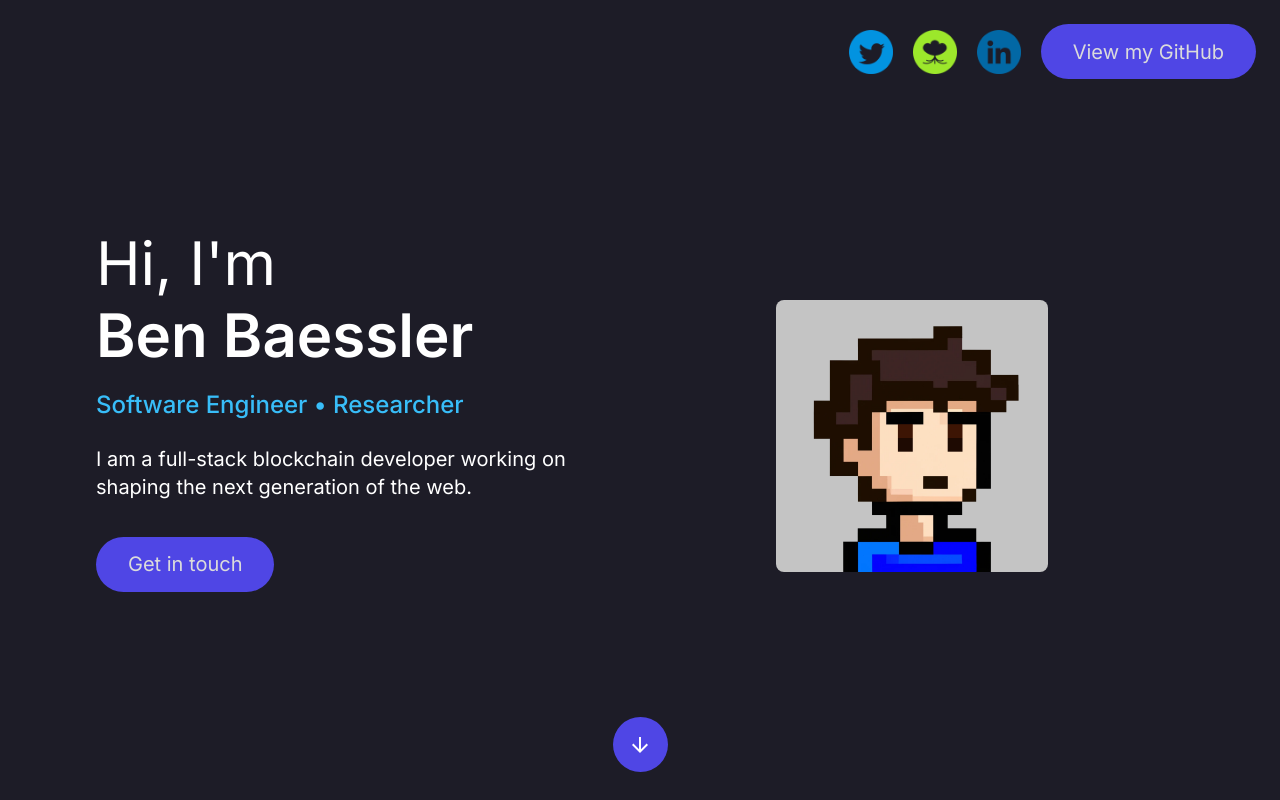
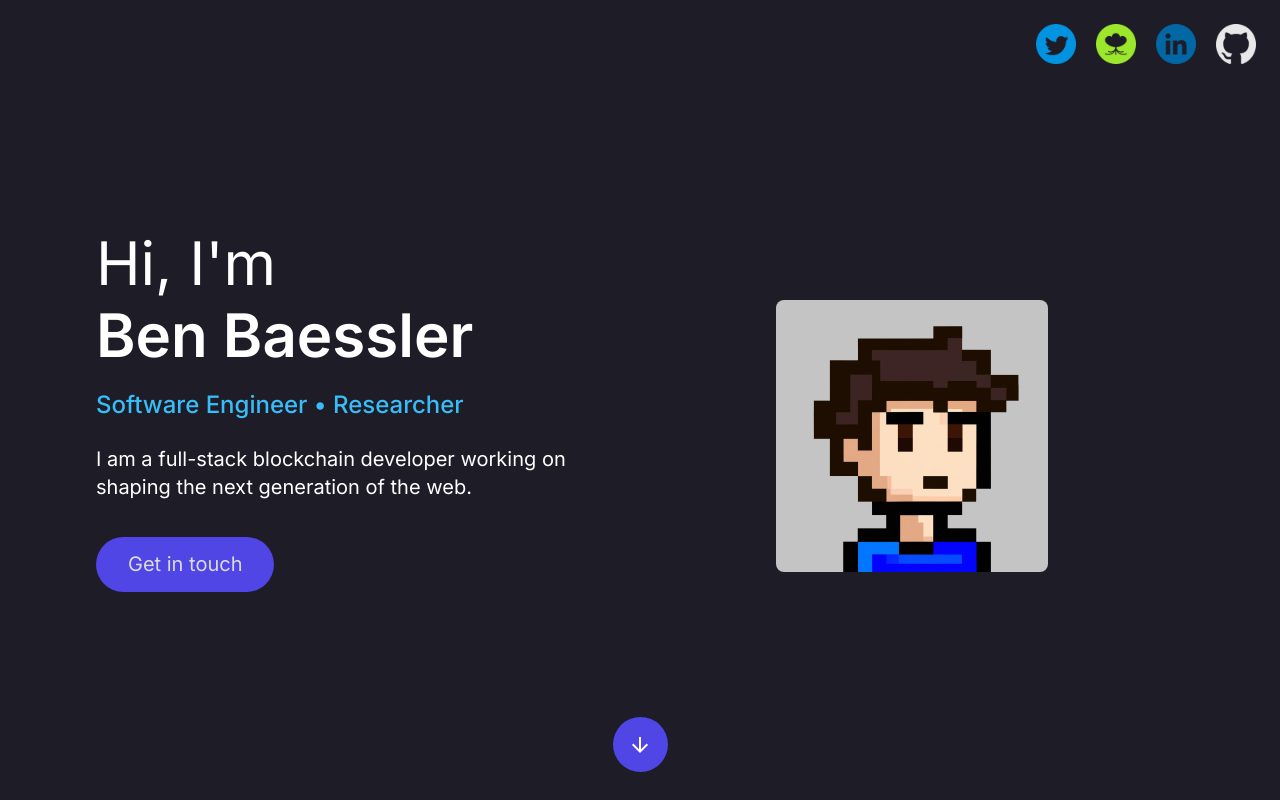
Before and after one commit to benbaessler/my-portfolio, a Next.js app: page / in a window 1280 px wide. Shown: the top 800 px of the page. Built offline with nearby package versions, Linux system fonts and the light colour scheme.

Commit message:
feat: update social links in navbar

```diff
--- a/src/components/Navbar.tsx
+++ b/src/components/Navbar.tsx
@@ -4,7 +4,7 @@ import Image from "next/image";
 import TwitterIcon from "@/assets/icons/twitter.png";
 import LensIcon from "@/assets/icons/lens.png";
 import LinkedInIcon from "@/assets/icons/linkedin.png";
-import Button from "@/components/Button";
+import GitHubIcon from "@/assets/icons/github.png";
 
 const SOCIAL_ICONS = [
   {
@@ -22,6 +22,11 @@ const SOCIAL_ICONS = [
     image: LinkedInIcon,
     link: "https://linkedin.com/in/benbaessler",
   },
+  {
+    name: "GitHub",
+    image: GitHubIcon,
+    link: "https://github.com/benbaessler",
+  },
 ];
 
 const Navbar: FC = () => {
@@ -37,13 +42,13 @@ const Navbar: FC = () => {
           <Image
             src={icon.image}
             alt={icon.name}
-            className="h-11 w-11 cursor-pointer opacity-90	hover:opacity-100"
+            className="h-10 w-10 cursor-pointer opacity-90	hover:opacity-100"
           />
         </a>
       ))}
-      <div className="hidden md:inline">
+      {/* <div className="hidden md:inline">
         <Button text="View my GitHub" href="https://github.com/benbaessler" />
-      </div>
+      </div> */}
     </nav>
   );
 };
```
